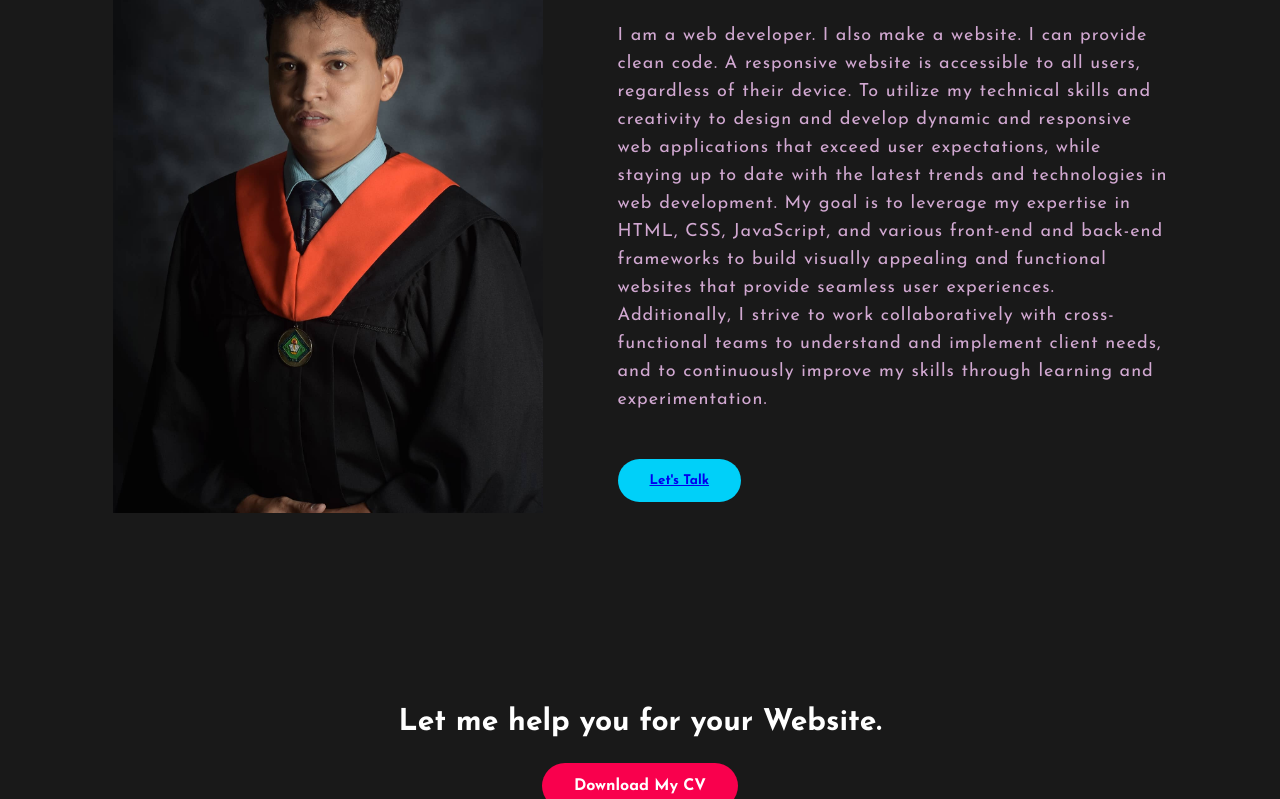
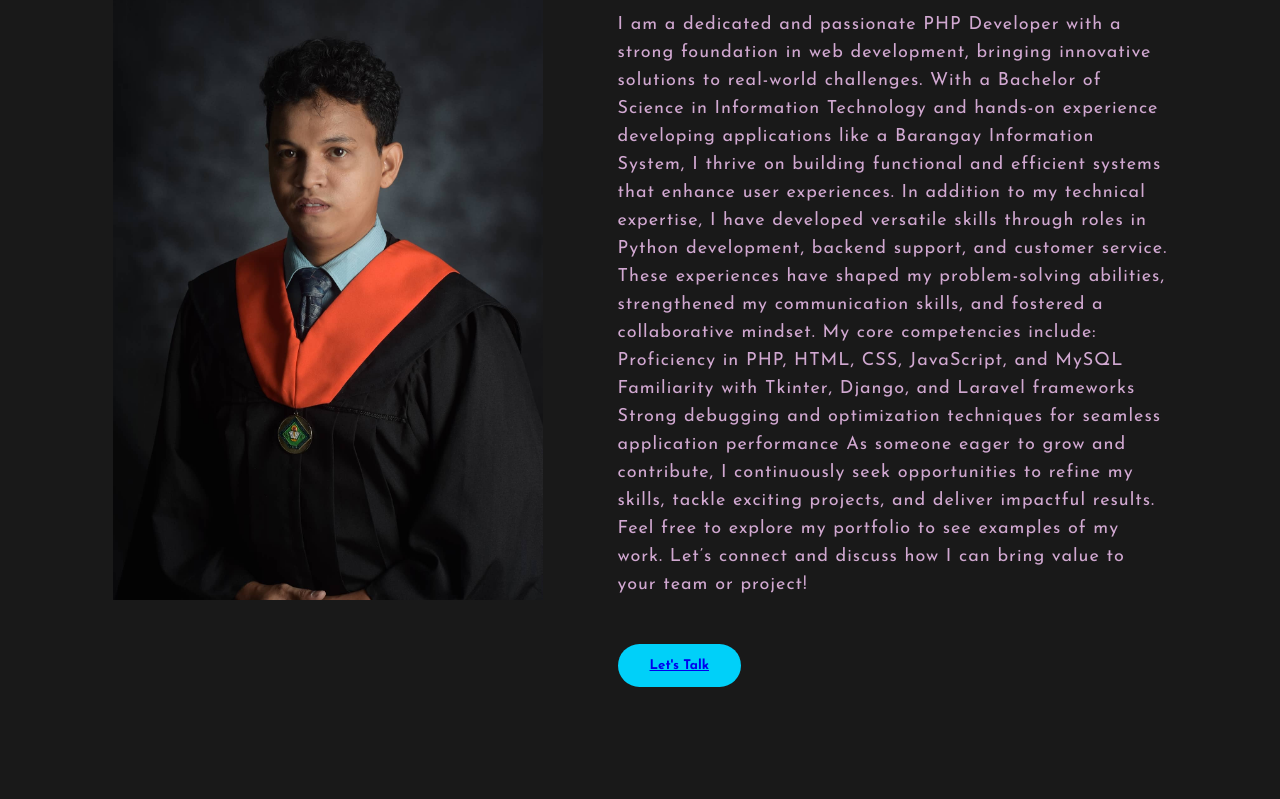
Before and after one commit to hagel0801/hagel0801.github.io, a plain HTML site: page index.html in a window 1280 px wide. Shown: the part 784-1583 px from the top of the page. Drawn offline with Linux system fonts and the light colour scheme.

Commit message:
Update index.html

```diff
--- a/index.html
+++ b/index.html
@@ -42,22 +42,18 @@
 						<div class="about-text">
 							<h2>About Me</h2>
 							<h5><span> Web Developer</span></h5>
-							<p>I am a web developer. I also make a website. I can provide clean code. A responsive website is accessible to all users, regardless of their device. To utilize my technical skills and creativity
-to design and develop dynamic and
-responsive web applications that exceed
-user expectations, while staying up to date
-with the latest trends and technologies in
-web development. My goal is to leverage
-my expertise in HTML, CSS, JavaScript,
-and various front-end and back-end
-frameworks to build visually appealing and
-functional websites that provide seamless
-user experiences. Additionally, I strive to
-work collaboratively with cross-functional
-teams to understand and implement client
-needs, and to continuously improve my
-skills through learning and
-experimentation.
+							<p>I am a dedicated and passionate PHP Developer with a strong foundation in web development, bringing innovative solutions to real-world challenges. With a Bachelor of Science in Information Technology and hands-on experience developing applications like a Barangay Information System, I thrive on building functional and efficient systems that enhance user experiences.
+
+In addition to my technical expertise, I have developed versatile skills through roles in Python development, backend support, and customer service. These experiences have shaped my problem-solving abilities, strengthened my communication skills, and fostered a collaborative mindset.
+
+My core competencies include:
+
+Proficiency in PHP, HTML, CSS, JavaScript, and MySQL
+Familiarity with Tkinter, Django, and Laravel frameworks
+Strong debugging and optimization techniques for seamless application performance
+As someone eager to grow and contribute, I continuously seek opportunities to refine my skills, tackle exciting projects, and deliver impactful results.
+
+Feel free to explore my portfolio to see examples of my work. Let’s connect and discuss how I can bring value to your team or project!
 </p>
 							<button  type="button"><a href="https://www.messenger.com/t/100030659615534">Let's Talk</a></button>
 						</div>
```
